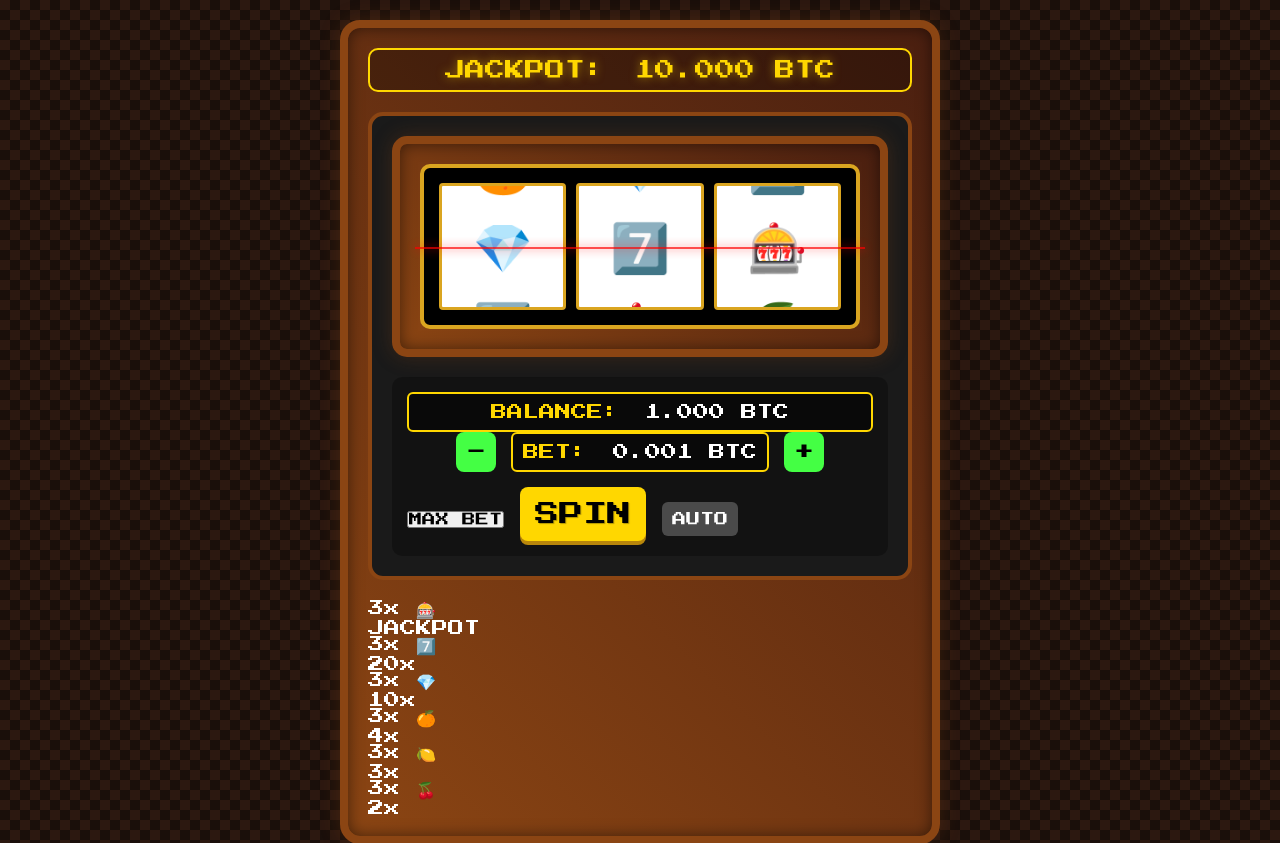
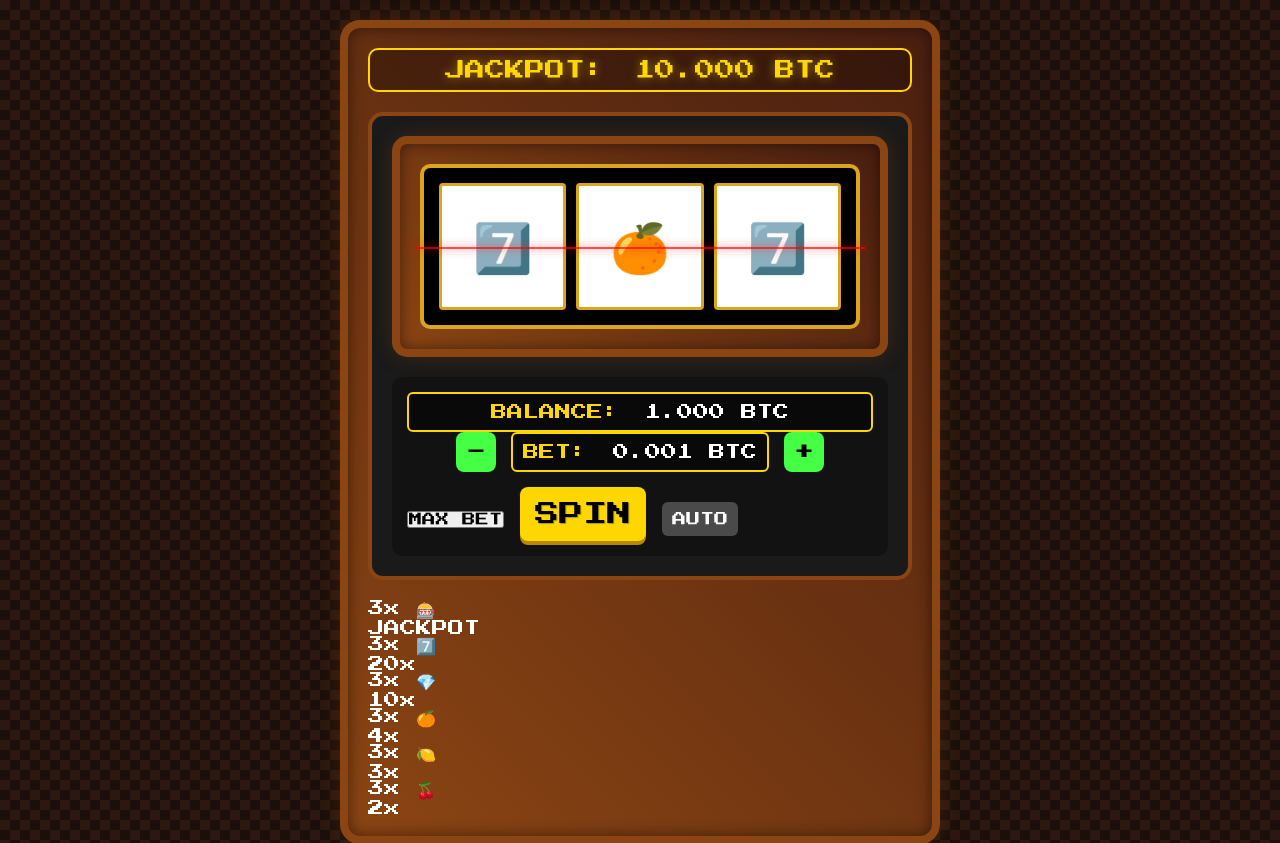
Before and after one commit to MaximumKingz/PixelSlots, a PHP site: page / in a window 1280 px wide. Shown: the top 843 px of the page. Run offline with PHP 8.4, Linux system fonts and the light colour scheme; some libraries are stand-ins or nearby versions.

Commit message:
Fixed spin animations and simplified reel structure

```diff
--- a/index.html
+++ b/index.html
@@ -21,37 +21,13 @@
             <div class="machine-frame">
                 <div class="reels-container">
                     <div class="reel">
-                        <div class="reel-content">
-                            <div class="symbol">🍒</div>
-                            <div class="symbol">🍋</div>
-                            <div class="symbol">🍊</div>
-                            <div class="symbol">💎</div>
-                            <div class="symbol">7️⃣</div>
-                            <div class="symbol">🎰</div>
-                            <div class="symbol">🍒</div> <!-- Duplicate first symbol for smooth loop -->
-                        </div>
+                        <div class="symbol">🍒</div>
                     </div>
                     <div class="reel">
-                        <div class="reel-content">
-                            <div class="symbol">🍋</div>
-                            <div class="symbol">🍊</div>
-                            <div class="symbol">💎</div>
-                            <div class="symbol">7️⃣</div>
-                            <div class="symbol">🎰</div>
-                            <div class="symbol">🍒</div>
-                            <div class="symbol">🍋</div> <!-- Duplicate first symbol for smooth loop -->
-                        </div>
+                        <div class="symbol">🍋</div>
                     </div>
                     <div class="reel">
-                        <div class="reel-content">
-                            <div class="symbol">🍊</div>
-                            <div class="symbol">💎</div>
-                            <div class="symbol">7️⃣</div>
-                            <div class="symbol">🎰</div>
-                            <div class="symbol">🍒</div>
-                            <div class="symbol">🍋</div>
-                            <div class="symbol">🍊</div> <!-- Duplicate first symbol for smooth loop -->
-                        </div>
+                        <div class="symbol">🍊</div>
                     </div>
                 </div>
                 <div class="payline"></div>
--- a/src/public/js/game.js
+++ b/src/public/js/game.js
@@ -97,43 +97,29 @@
         // Start spinning animation
         this.reels.forEach(reel => {
             reel.classList.add('spinning');
-            const content = reel.querySelector('.reel-content');
-            content.style.transitionDuration = '0s';
-            content.style.transform = 'translateY(0)';
         });
 
         // Play spin sound
         window.audioManager?.playSpinSound();
 
-        // Stop reels one by one
+        // Stop reels one by one with different delays
         for (let i = 0; i < this.reels.length; i++) {
-            await this.delay(400);
+            await this.delay(i === 0 ? 1000 : 500); // First reel spins longer
 
             const reel = this.reels[i];
-            const content = reel.querySelector('.reel-content');
-            const symbols = content.querySelectorAll('.symbol');
+            reel.classList.remove('spinning');
 
-            // Calculate final position
-            const symbolHeight = symbols[0].offsetHeight;
-            const finalIndex = this.symbols.indexOf(finalSymbols[i]);
-            const finalOffset = -symbolHeight * finalIndex;
+            // Update visible symbol
+            const symbol = reel.querySelector('.symbol');
+            symbol.textContent = finalSymbols[i];
 
-            // Smooth stop animation
-            content.style.transitionDuration = '0.5s';
-            content.style.transitionTimingFunction = 'cubic-bezier(0.5, 0, 0.5, 1)';
-            content.style.transform = `translateY(${finalOffset}px)`;
-
-            reel.classList.remove('spinning');
+            // Play stop sound and haptic
             window.audioManager?.playStopSound();
             this.webApp.HapticFeedback.impactOccurred('rigid');
-
-            // Update first and last symbols for next spin
-            symbols[0].textContent = finalSymbols[i];
-            symbols[symbols.length - 1].textContent = finalSymbols[i];
         }
 
-        // Check for wins
-        await this.delay(500);
+        // Check for wins after a short delay
+        await this.delay(300);
         this.checkWin(finalSymbols);
 
         this.isSpinning = false;
@@ -146,19 +132,22 @@
     }
 
     checkWin(symbols) {
-        // Remove previous win animations
-        this.reels.forEach(reel => reel.classList.remove('win'));
+        // Remove previous win highlights
+        this.reels.forEach(reel => {
+            reel.classList.remove('win');
+            reel.querySelector('.symbol').style.transform = 'scale(1)';
+        });
 
         // Check for jackpot
         if (symbols.every(symbol => symbol === '🎰')) {
-            this.reels.forEach(reel => reel.classList.add('win'));
+            this.highlightWinningSymbols(symbols);
             this.handleJackpotWin();
             return;
         }
 
         // Check for regular win
         if (symbols.every(symbol => symbol === symbols[0])) {
-            this.reels.forEach(reel => reel.classList.add('win'));
+            this.highlightWinningSymbols(symbols);
             const multiplier = this.symbolValues[symbols[0]];
             const winAmount = this.bet * multiplier;
             this.handleWin(winAmount);
@@ -168,12 +157,7 @@
         // Check for partial wins
         const matches = symbols.filter(symbol => symbol === symbols[0]).length;
         if (matches === 2) {
-            // Add win animation only to matching reels
-            symbols.forEach((symbol, index) => {
-                if (symbol === symbols[0]) {
-                    this.reels[index].classList.add('win');
-                }
-            });
+            this.highlightWinningSymbols(symbols);
             const multiplier = this.symbolValues[symbols[0]] / 2;
             const winAmount = this.bet * multiplier;
             this.handleWin(winAmount);
@@ -182,6 +166,18 @@
 
         // Play lose sound
         window.audioManager?.playLoseSound();
+    }
+
+    highlightWinningSymbols(symbols) {
+        symbols.forEach((symbol, index) => {
+            if (symbol === symbols[0]) {
+                const reel = this.reels[index];
+                reel.classList.add('win');
+                const symbolEl = reel.querySelector('.symbol');
+                symbolEl.style.transform = 'scale(1.2)';
+                symbolEl.style.transition = 'transform 0.3s ease';
+            }
+        });
     }
 
     handleJackpotWin() {
--- a/src/public/styles/main.css
+++ b/src/public/styles/main.css
@@ -124,64 +124,54 @@
 
 .reel-content {
     position: absolute;
+    top: 0;
+    left: 0;
     width: 100%;
+    height: 700%; /* Height for all symbols */
     display: flex;
     flex-direction: column;
-    align-items: center;
-    transition: transform 0.1s linear;
 }
 
 .symbol {
-    width: 100%;
-    height: 100%;
-    display: flex;
-    justify-content: center;
-    align-items: center;
     font-size: 48px;
-    padding: 10px;
+    transition: transform 0.3s ease;
 }
 
-.reel.spinning .reel-content {
-    animation: spin 0.1s linear infinite;
+.reel.spinning .symbol {
+    animation: spin 0.2s linear infinite;
 }
 
 @keyframes spin {
     0% {
-        transform: translateY(0%);
+        transform: translateY(-100%) scale(0.8);
     }
     100% {
-        transform: translateY(-100%);
+        transform: translateY(100%) scale(0.8);
+    }
+}
+
+.reel.win .symbol {
+    animation: winPulse 0.5s ease infinite;
+}
+
+@keyframes winPulse {
+    0% {
+        transform: scale(1);
+        filter: brightness(1);
+    }
+    50% {
+        transform: scale(1.2);
+        filter: brightness(1.2);
+    }
+    100% {
+        transform: scale(1);
+        filter: brightness(1);
     }
 }
 
 /* Add blur effect during spin */
 .reel.spinning .symbol {
-    animation: blurSymbol 0.1s linear infinite;
-}
-
-@keyframes blurSymbol {
-    0%, 100% {
-        filter: blur(0px);
-    }
-    50% {
-        filter: blur(1px);
-    }
-}
-
-/* Winning animation */
-.reel.win .symbol {
-    animation: winPulse 0.5s ease infinite;
-}
-
-@keyframes winPulse {
-    0%, 100% {
-        transform: scale(1);
-        filter: brightness(1);
-    }
-    50% {
-        transform: scale(1.1);
-        filter: brightness(1.2);
-    }
+    filter: blur(2px);
 }
 
 .payline {
```
